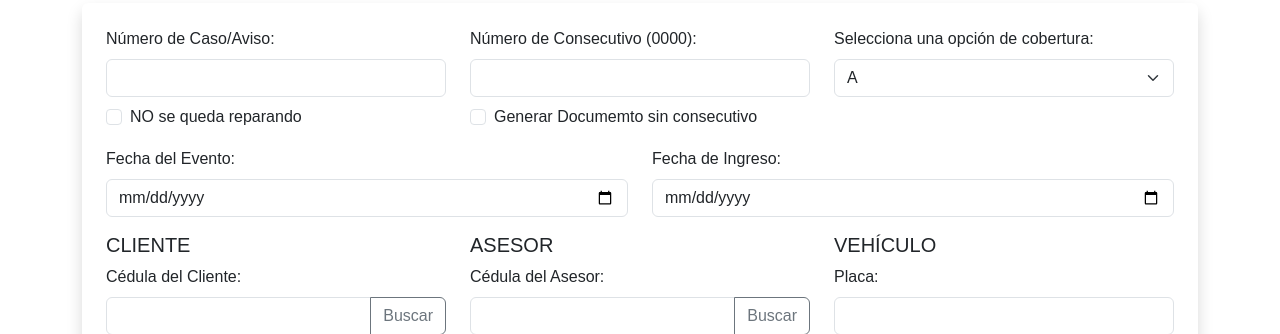
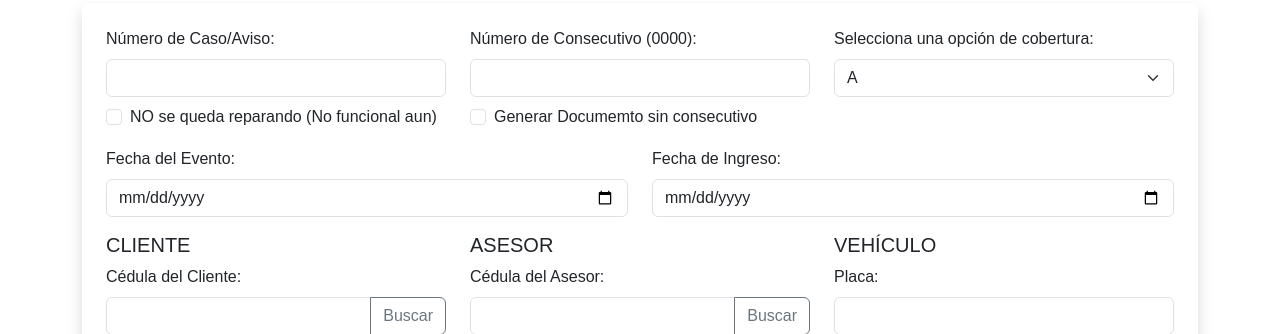
Before and after one commit to ASalazar11/WAB3, a Flask app: page / in a window 1280 px wide. Shown: the part 311-645 px from the top of the page. Run offline with Flask 3, Linux system fonts and the light colour scheme; some libraries are stand-ins or nearby versions.

Commit message:
Update index.html

```diff
--- a/templates/index.html
+++ b/templates/index.html
@@ -336,7 +336,7 @@
                     <input type="text" id="aviso" name="aviso" class="form-control" required>
                     <div class="form-check mt-2">
                         <input type="checkbox" class="form-check-input" id="nosequedareparando">
-                        <label class="form-check-label" for="nosequedareparando">NO se queda reparando</label>
+                        <label class="form-check-label" for="nosequedareparando">NO se queda reparando (No funcional aun)</label>
                     </div>
 
                 </div>
```
